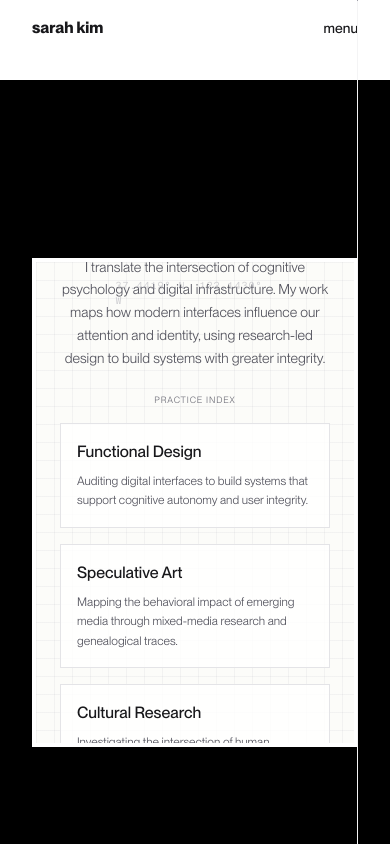
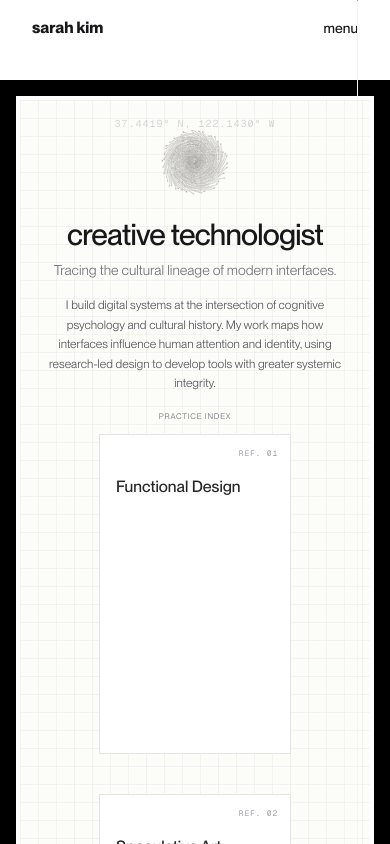
Before and after one commit to sarahkim1001/personal-portfolio, a Next.js app: page / in a window 390 px wide. Shown: the top 844 px of the page. Built offline with nearby package versions, Linux system fonts and the light colour scheme.

Commit message:
fixed mobile home page styles, headline, and practice index card styles

```diff
--- a/app/components/ArtCard.tsx
+++ b/app/components/ArtCard.tsx
@@ -28,11 +28,18 @@ export default function ArtCard({ title, inquiry, medium, year, status, illustra
   };
 
   return (
-    <div
-      className="group relative aspect-video bg-white border border-zinc-200 overflow-hidden hover:border-zinc-300"
+    <motion.div
+      className="group relative aspect-video bg-white border overflow-hidden"
       style={graphPaperStyle}
       onMouseEnter={() => setIsHovered(true)}
       onMouseLeave={() => setIsHovered(false)}
+      animate={{
+        borderColor: isHovered ? "rgb(161 161 170)" : "rgb(228 228 231)",
+      }}
+      transition={{
+        duration: 0.4,
+        ease: "easeOut",
+      }}
     >
       {/* Initial View - Illustration (only if provided) */}
       {illustration && (
@@ -120,6 +127,6 @@ export default function ArtCard({ title, inquiry, medium, year, status, illustra
           </div>
         </div>
       </motion.div>
-    </div>
+    </motion.div>
   );
 }
--- a/app/components/ProjectFrame.tsx
+++ b/app/components/ProjectFrame.tsx
@@ -36,13 +36,23 @@ export default function ProjectFrame({ title, role, narrative, metadata, url, im
       onMouseEnter={() => setIsHovered(true)}
       onMouseLeave={() => setIsHovered(false)}
     >
+      <motion.div
+        className="block relative aspect-video bg-white border overflow-hidden"
+        animate={{
+          borderColor: isHovered ? "rgb(161 161 170)" : "rgb(228 228 231)",
+        }}
+        transition={{
+          duration: 0.4,
+          ease: "easeOut",
+        }}
+        style={graphPaperStyle}
+      >
       <Link
         href={url}
         target="_blank"
         rel="noopener noreferrer"
-        className="block relative aspect-video bg-white border border-zinc-200 overflow-hidden hover:border-zinc-300"
+        className="block w-full h-full"
         aria-label={`Visit ${title}`}
-        style={graphPaperStyle}
       >
         {/* Coordinates */}
         {coordinates && (
@@ -144,6 +154,7 @@ export default function ProjectFrame({ title, role, narrative, metadata, url, im
           )}
         </div>
       </Link>
+      </motion.div>
     </div>
   );
 }
--- a/app/page.tsx
+++ b/app/page.tsx
@@ -6,6 +6,11 @@ import { useState } from "react";
 
 export default function Home() {
   const [isHovered, setIsHovered] = useState(false);
+  const [practiceIndexHover, setPracticeIndexHover] = useState({
+    card1: false,
+    card2: false,
+    card3: false,
+  });
 
   // Graph paper background pattern for the card (15-20px squares)
   const graphPaperStyle = {
@@ -19,10 +24,10 @@ export default function Home() {
   };
 
   return (
-    <div className="min-h-screen relative bg-black flex items-center justify-center p-8 md:p-16">
+    <div className="min-h-screen relative bg-black flex items-center justify-center p-4 md:p-16">
       {/* Floating Index Card Container */}
       <div
-        className="relative w-full max-w-4xl aspect-[4/6] md:aspect-[3/5] border-4 border-white bg-white"
+        className="relative w-full max-w-4xl min-h-[600px] md:aspect-[3/5] border-4 border-white bg-white"
         style={graphPaperStyle}
       >
         {/* Coordinates with pulse animation - inside card */}
@@ -43,99 +48,171 @@ export default function Home() {
         </motion.div>
 
         {/* Main Content - Inside Card */}
-        <div className="h-full flex flex-col items-center justify-center px-6 md:px-8 py-8 md:py-12 overflow-y-auto">
+        <div className="h-full flex flex-col items-center px-4 md:px-8 py-6 md:pt-8 md:pb-12 overflow-y-auto">
           {/* Centerpiece Typography */}
-          <div className="text-center mb-6 md:mb-8">
+          <div className="text-center mb-4 md:mb-12 w-full">
             <img
               src="/img/spiral.png"
               alt=""
-              className="mx-auto mb-4 md:mb-6 w-24 h-24 md:w-32 md:h-32"
+              className="mx-auto mb-3 md:mb-8 w-20 h-20 md:w-32 md:h-32"
             />
-            <h1 className="text-4xl md:text-5xl font-medium tracking-tight text-zinc-900 mb-2 md:mb-4">
+            <h1 className="text-3xl md:text-5xl font-medium tracking-tight text-zinc-900 mb-2 md:mb-6 px-2">
               creative technologist
             </h1>
-            <h2 className="text-base md:text-lg text-zinc-500 font-normal">
-              documenting the intersection of cultural history and modern systems
+            <h2 className="text-sm md:text-lg text-zinc-500 font-normal px-2">
+            Tracing the cultural lineage of modern interfaces.
             </h2>
           </div>
 
           {/* Mission Statement */}
-          <div className="w-full max-w-2xl text-center mb-6 md:mb-8">
-            <p className="text-sm md:text-base text-zinc-600 leading-relaxed">
-              I translate the intersection of cognitive psychology and digital infrastructure. My work maps how modern interfaces influence our attention and identity, using research-led design to build systems with greater integrity.
+          <div className="w-full max-w-2xl text-center mb-4 md:mb-16 px-2">
+            <p className="text-xs md:text-base text-zinc-600 leading-relaxed">
+            I build digital systems at the intersection of cognitive psychology and cultural history. My work maps how interfaces influence human attention and identity, using research-led design to develop tools with greater systemic integrity.
             </p>
           </div>
 
           {/* Practice Index */}
-          <div className="w-full max-w-3xl">
-            <h3 className="text-[9px] md:text-[10px] text-zinc-500 uppercase tracking-widest mb-4 md:mb-6 text-center">
+          <div className="w-full max-w-4xl mb-4 md:mb-16">
+            <h3 className="text-[8px] md:text-[10px] text-zinc-500 uppercase tracking-widest mb-3 md:mb-8 text-center">
               PRACTICE INDEX
             </h3>
 
-            <div className="grid grid-cols-1 md:grid-cols-3 gap-4 md:gap-6">
-            {/* Column 1: Functional Design */}
+            <div className="flex flex-col md:flex-row items-center md:items-start justify-center gap-6 md:gap-8 md:px-8">
+            {/* Index Card 1: Functional Design */}
             <Link href="/products" className="block group">
               <motion.div
-                className="h-full p-4 md:p-6 border border-zinc-200 bg-white/80 hover:bg-white transition-colors duration-300"
+                className="relative w-48 md:w-56 aspect-[3/5] border bg-white p-4 md:p-6 flex flex-col"
+                initial={{ y: 0, rotate: 0 }}
+                animate={{
+                  borderColor: practiceIndexHover.card1 ? "rgb(161 161 170)" : "rgb(228 228 231)",
+                }}
                 whileHover={{
-                  borderColor: "rgb(212 212 216)",
-                  y: -2,
+                  y: -4,
+                  rotate: -0.5,
                 }}
                 transition={{
-                  duration: 0.3,
+                  duration: 0.4,
                   ease: "easeOut",
                 }}
+                style={{ transformOrigin: "center" }}
+                onMouseEnter={() => setPracticeIndexHover({ ...practiceIndexHover, card1: true })}
+                onMouseLeave={() => setPracticeIndexHover({ ...practiceIndexHover, card1: false })}
               >
-                <h4 className="text-base md:text-lg font-medium text-zinc-900 mb-2 md:mb-3">
+                {/* REF Label - Top Right */}
+                <div className="absolute top-3 md:top-4 right-3 md:right-4">
+                  <p className="text-[8px] md:text-[9px] text-zinc-400 uppercase tracking-widest font-mono">
+                    REF. 01
+                  </p>
+                </div>
+
+                {/* Card Title */}
+                <h4 className="text-base md:text-lg font-medium text-zinc-800 mt-6 md:mt-8 mb-auto">
                   Functional Design
                 </h4>
-                <p className="text-xs md:text-sm text-zinc-600 leading-relaxed">
+
+                {/* Description - Hidden by default, fades in on hover */}
+                <motion.p
+                  className="text-xs md:text-sm text-zinc-500 leading-relaxed mt-4"
+                  animate={{ opacity: practiceIndexHover.card1 ? 1 : 0 }}
+                  transition={{
+                    duration: 0.4,
+                    ease: "easeOut",
+                  }}
+                >
                   Auditing digital interfaces to build systems that support cognitive autonomy and user integrity.
-                </p>
+                </motion.p>
               </motion.div>
             </Link>
 
-            {/* Column 2: Speculative Art */}
+            {/* Index Card 2: Speculative Art */}
             <Link href="/art" className="block group">
               <motion.div
-                className="h-full p-4 md:p-6 border border-zinc-200 bg-white/80 hover:bg-white transition-colors duration-300"
+                className="relative w-48 md:w-56 aspect-[3/5] border bg-white p-4 md:p-6 flex flex-col"
+                initial={{ y: 0, rotate: 0 }}
+                animate={{
+                  borderColor: practiceIndexHover.card2 ? "rgb(161 161 170)" : "rgb(228 228 231)",
+                }}
                 whileHover={{
-                  borderColor: "rgb(212 212 216)",
-                  y: -2,
+                  y: -4,
+                  rotate: 0.5,
                 }}
                 transition={{
-                  duration: 0.3,
+                  duration: 0.4,
                   ease: "easeOut",
                 }}
+                style={{ transformOrigin: "center", marginTop: "1rem" }}
+                onMouseEnter={() => setPracticeIndexHover({ ...practiceIndexHover, card2: true })}
+                onMouseLeave={() => setPracticeIndexHover({ ...practiceIndexHover, card2: false })}
               >
-                <h4 className="text-base md:text-lg font-medium text-zinc-900 mb-2 md:mb-3">
+                {/* REF Label - Top Right */}
+                <div className="absolute top-3 md:top-4 right-3 md:right-4">
+                  <p className="text-[8px] md:text-[9px] text-zinc-400 uppercase tracking-widest font-mono">
+                    REF. 02
+                  </p>
+                </div>
+
+                {/* Card Title */}
+                <h4 className="text-base md:text-lg font-medium text-zinc-800 mt-6 md:mt-8 mb-auto">
                   Speculative Art
                 </h4>
-                <p className="text-xs md:text-sm text-zinc-600 leading-relaxed">
+
+                {/* Description - Hidden by default, fades in on hover */}
+                <motion.p
+                  className="text-xs md:text-sm text-zinc-500 leading-relaxed mt-4"
+                  animate={{ opacity: practiceIndexHover.card2 ? 1 : 0 }}
+                  transition={{
+                    duration: 0.4,
+                    ease: "easeOut",
+                  }}
+                >
                   Mapping the behavioral impact of emerging media through mixed-media research and genealogical traces.
-                </p>
+                </motion.p>
               </motion.div>
             </Link>
 
-            {/* Column 3: Cultural Research */}
+            {/* Index Card 3: Cultural Research */}
             <Link href="/glossary" className="block group">
               <motion.div
-                className="h-full p-4 md:p-6 border border-zinc-200 bg-white/80 hover:bg-white transition-colors duration-300"
+                className="relative w-48 md:w-56 aspect-[3/5] border bg-white p-4 md:p-6 flex flex-col"
+                initial={{ y: 0, rotate: 0 }}
+                animate={{
+                  borderColor: practiceIndexHover.card3 ? "rgb(161 161 170)" : "rgb(228 228 231)",
+                }}
                 whileHover={{
-                  borderColor: "rgb(212 212 216)",
-                  y: -2,
+                  y: -4,
+                  rotate: -0.3,
                 }}
                 transition={{
-                  duration: 0.3,
+                  duration: 0.4,
                   ease: "easeOut",
                 }}
+                style={{ transformOrigin: "center", marginTop: "0.5rem" }}
+                onMouseEnter={() => setPracticeIndexHover({ ...practiceIndexHover, card3: true })}
+                onMouseLeave={() => setPracticeIndexHover({ ...practiceIndexHover, card3: false })}
               >
-                <h4 className="text-base md:text-lg font-medium text-zinc-900 mb-2 md:mb-3">
+                {/* REF Label - Top Right */}
+                <div className="absolute top-3 md:top-4 right-3 md:right-4">
+                  <p className="text-[8px] md:text-[9px] text-zinc-400 uppercase tracking-widest font-mono">
+                    REF. 03
+                  </p>
+                </div>
+
+                {/* Card Title */}
+                <h4 className="text-base md:text-lg font-medium text-zinc-800 mt-6 md:mt-8 mb-auto">
                   Cultural Research
                 </h4>
-                <p className="text-xs md:text-sm text-zinc-600 leading-relaxed">
+
+                {/* Description - Hidden by default, fades in on hover */}
+                <motion.p
+                  className="text-xs md:text-sm text-zinc-500 leading-relaxed mt-4"
+                  animate={{ opacity: practiceIndexHover.card3 ? 1 : 0 }}
+                  transition={{
+                    duration: 0.4,
+                    ease: "easeOut",
+                  }}
+                >
                   Investigating the intersection of human psychology, sociology, and digital sovereignty.
-                </p>
+                </motion.p>
               </motion.div>
             </Link>
             </div>
@@ -143,7 +220,7 @@ export default function Home() {
 
           {/* Project Artifact - seventhsense.space */}
           <div
-            className="w-full max-w-2xl mt-6 md:mt-8"
+            className="w-full max-w-2xl mt-4 md:mt-16"
             onMouseEnter={() => setIsHovered(true)}
             onMouseLeave={() => setIsHovered(false)}
           >
@@ -161,7 +238,7 @@ export default function Home() {
           >
               {/* Document Header */}
               <motion.div
-                className="p-6 border-b border-zinc-100 bg-zinc-50/50"
+                className="p-4 md:p-6 border-b border-zinc-100 bg-zinc-50/50"
                 animate={{
                   backgroundColor: isHovered ? "rgba(250, 250, 249, 1)" : "rgba(250, 250, 249, 0.5)",
                 }}
@@ -173,14 +250,14 @@ export default function Home() {
                 <p className="text-xs text-zinc-500 uppercase tracking-wider mb-2">
                   Document
                 </p>
-                <h3 className="text-2xl font-medium text-zinc-900">
+                <h3 className="text-lg md:text-2xl font-medium text-zinc-900">
                   seventhsense.space
                 </h3>
               </motion.div>
 
               {/* Document Content - Folder/Dossier Opening Effect */}
               <motion.div
-                className="p-6 overflow-hidden"
+                className="p-4 md:p-6 overflow-hidden"
                 animate={{
                   maxHeight: isHovered ? "1000px" : "100px",
                 }}
```
